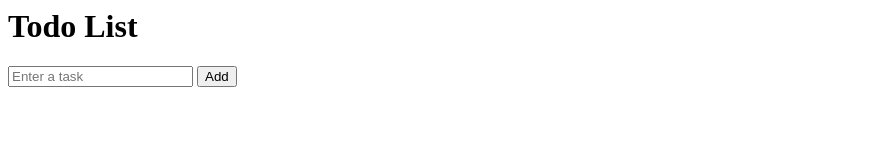
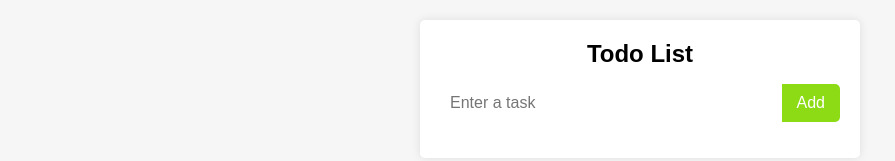
Before and after one commit to Manohar7730/Todo_list, a plain HTML site: page index.html in a window 1280 px wide. Shown: the whole page, without its empty margins (0-895 px from the left). Drawn offline with Linux system fonts and the light colour scheme.

Commit message:
Created css page and added some styles to html using classes used

```diff
--- a/index.html
+++ b/index.html
@@ -2,6 +2,7 @@
 <head>
     <meta charset="UTF-8">
     <meta name="viewport" content="width=device-width, initial-scale=1.0">
+    <link rel="stylesheet" href="style.css">
     <title>Todo List</title>
 </head>
 <body>
--- /dev/null
+++ b/style.css
@@ -0,0 +1,44 @@
+body{
+    margin: 0;
+    padding: 0;
+    box-sizing: border-box;
+    background-color: #f6f6f6;
+    font-family: sans-serif;
+}
+
+.container{
+    max-width: 400px;
+    margin: 20px auto;
+    padding: 20px;
+    background-color: #ffffff;
+    border-radius: 5px;
+    box-shadow: 0 0 10px rgb(0,0,0,0.1);
+}
+
+h1{
+    font-size: 24px;
+    text-align: center;
+    margin-top: 0;
+}
+
+.input-container{
+    display: flex;
+}
+
+.task-input{
+    flex-grow: 1;
+    padding: 10px;
+    font-size: 16px;
+    border: none;
+    border-radius: 5px 0 0 5px;
+}
+
+.add-btn{
+    padding: 10px 15px;
+    font-size: 16px;
+    border: none;
+    border-radius: 0 5px 5px 0;
+    background-color: rgb(140, 219, 21);
+    color: #ffffff;
+    cursor: pointer;
+}
```
